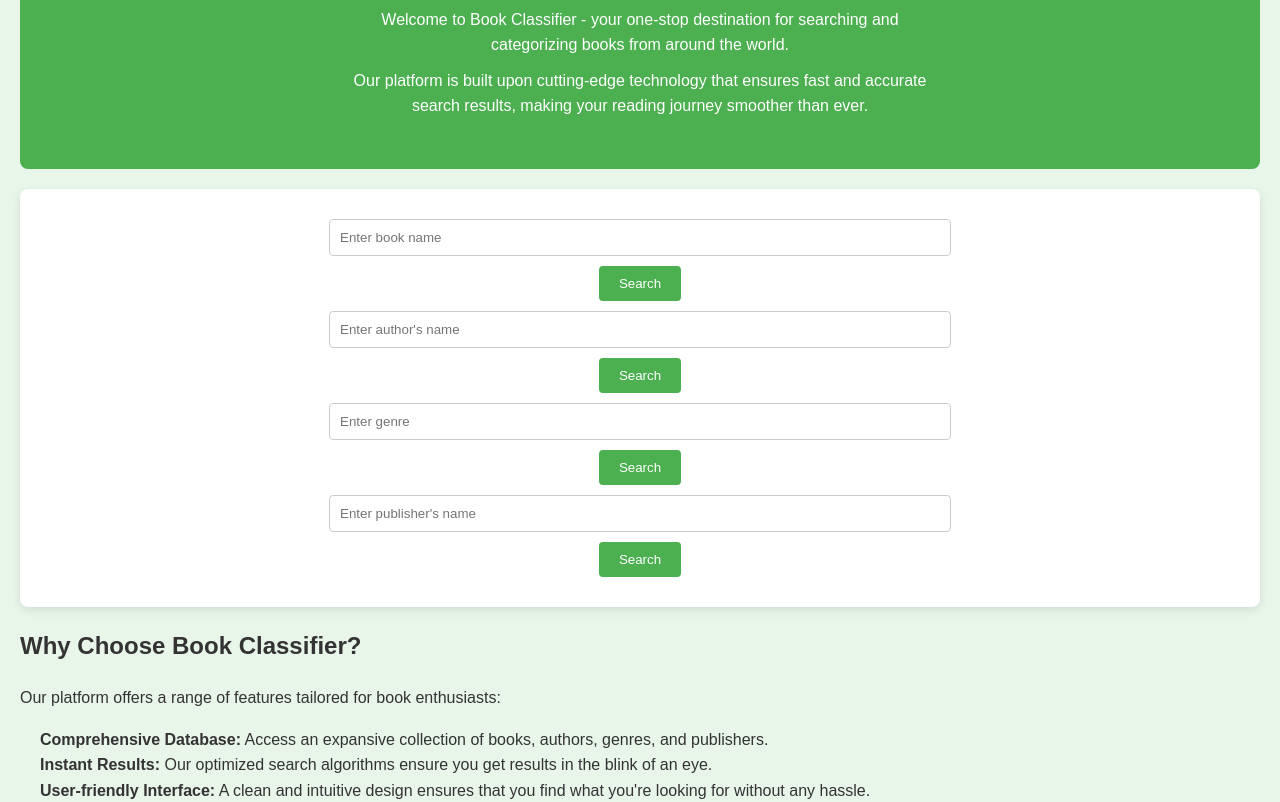
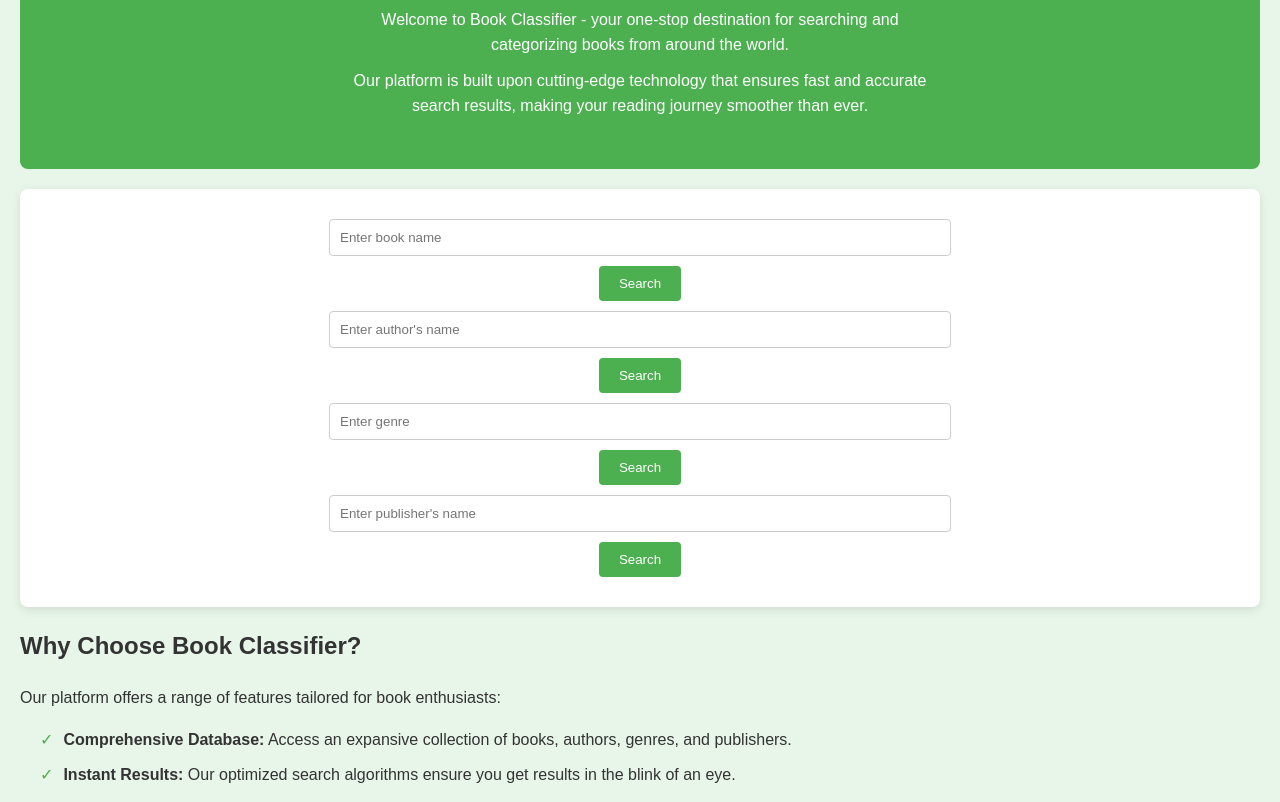
Before and after one commit to jamesirungume/Book-Finder, a plain HTML site: page index.html in a window 1280 px wide. Shown: the part 146-948 px from the top of the page. Drawn offline with Linux system fonts and the light colour scheme.

Commit message:
tenth css commit (listings)

```diff
--- a/style.css
+++ b/style.css
@@ -58,3 +58,11 @@ ul {
         list-style-type: none;
         padding-left: 20px;
     }
+ ul li {
+        margin-bottom: 10px;
+     }
+ ul li::before {
+        content: '✓';
+        color: #4CAF50;
+        margin-right: 10px;
+    }
```
